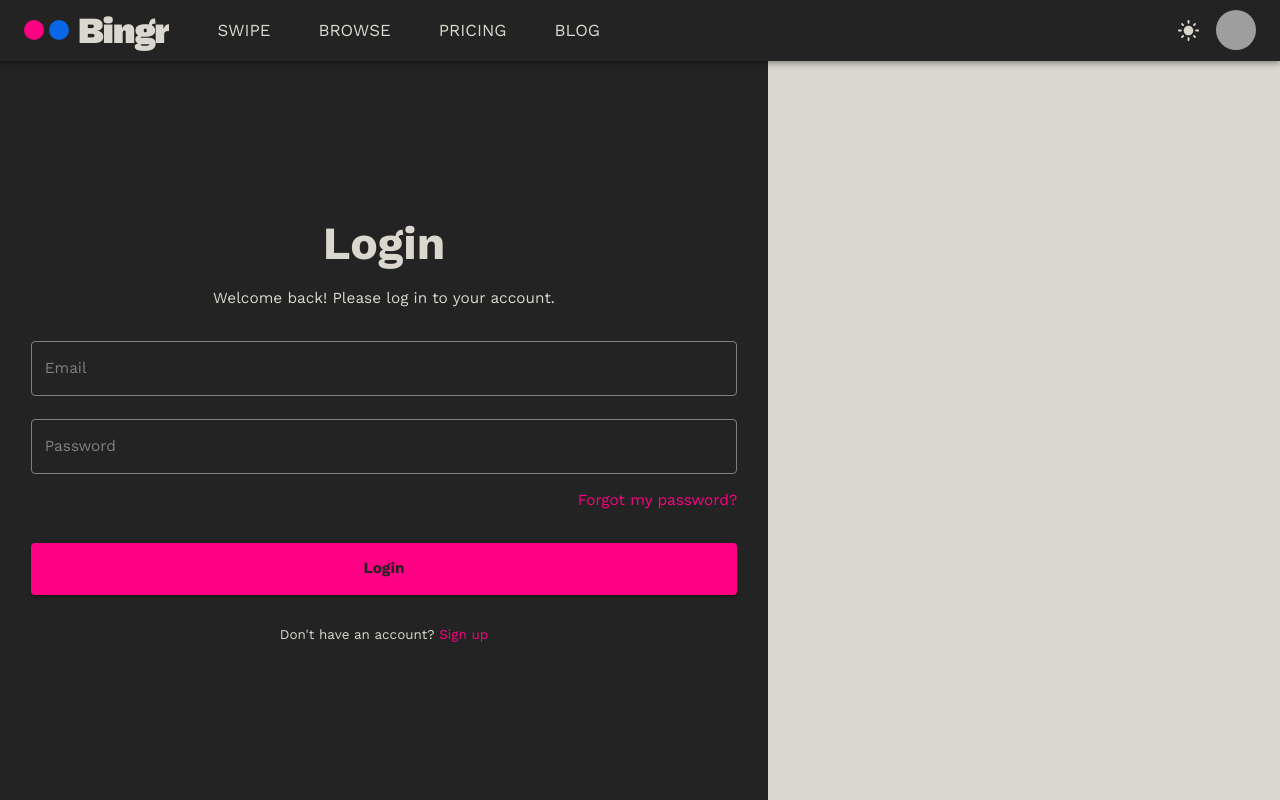
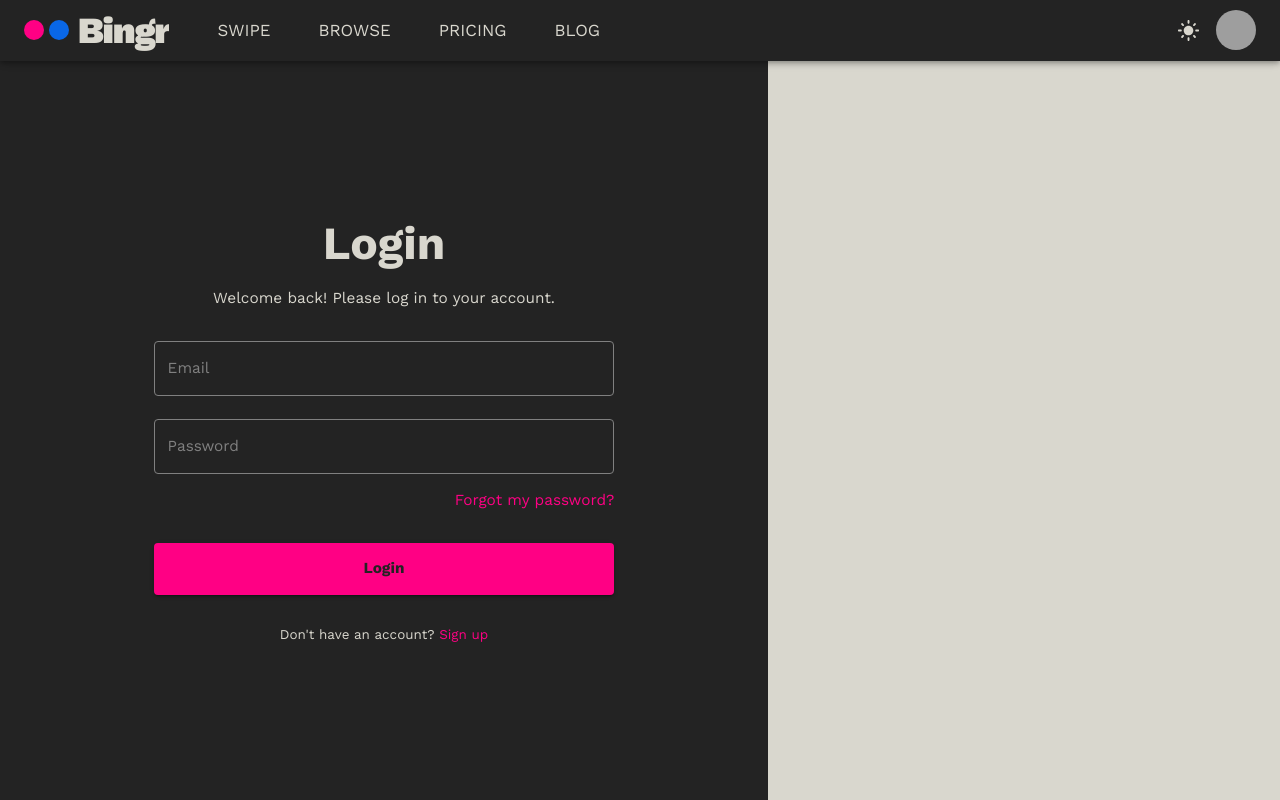
Before and after one commit to Idan-sh/Bingr, a React (Vite) app in the folder frontend/: page /login in a window 1280 px wide. Shown: the top 800 px of the page. Built offline with nearby package versions, Linux system fonts and the light colour scheme; grey boxes are pictures that could not be loaded.

Commit message:
Adjusted sizing of the login page form through all screen sizes.

```diff
--- a/frontend/src/pages/LoginPage.tsx
+++ b/frontend/src/pages/LoginPage.tsx
@@ -1,5 +1,5 @@
 import { useState } from "react";
-import { Box, Container, Typography, TextField, Button, Link } from "@mui/material";
+import { Box, Typography, TextField, Button, Link } from "@mui/material";
 import { motion } from "motion/react";
 
 function LoginPage() {
@@ -52,8 +52,8 @@ function LoginPage() {
         sx={{
           backgroundColor: "background.default",
           height: "100%",
-          width: { xs: "100%", sm: "70%", md: "60%" },
-          padding: "2rem",
+          width: { xs: "100%", sm: "100%", md: "60%" },
+          padding: { xs: "10%", sm: "20%", md: "12%" },
           textAlign: "center"
         }}
       >
```
